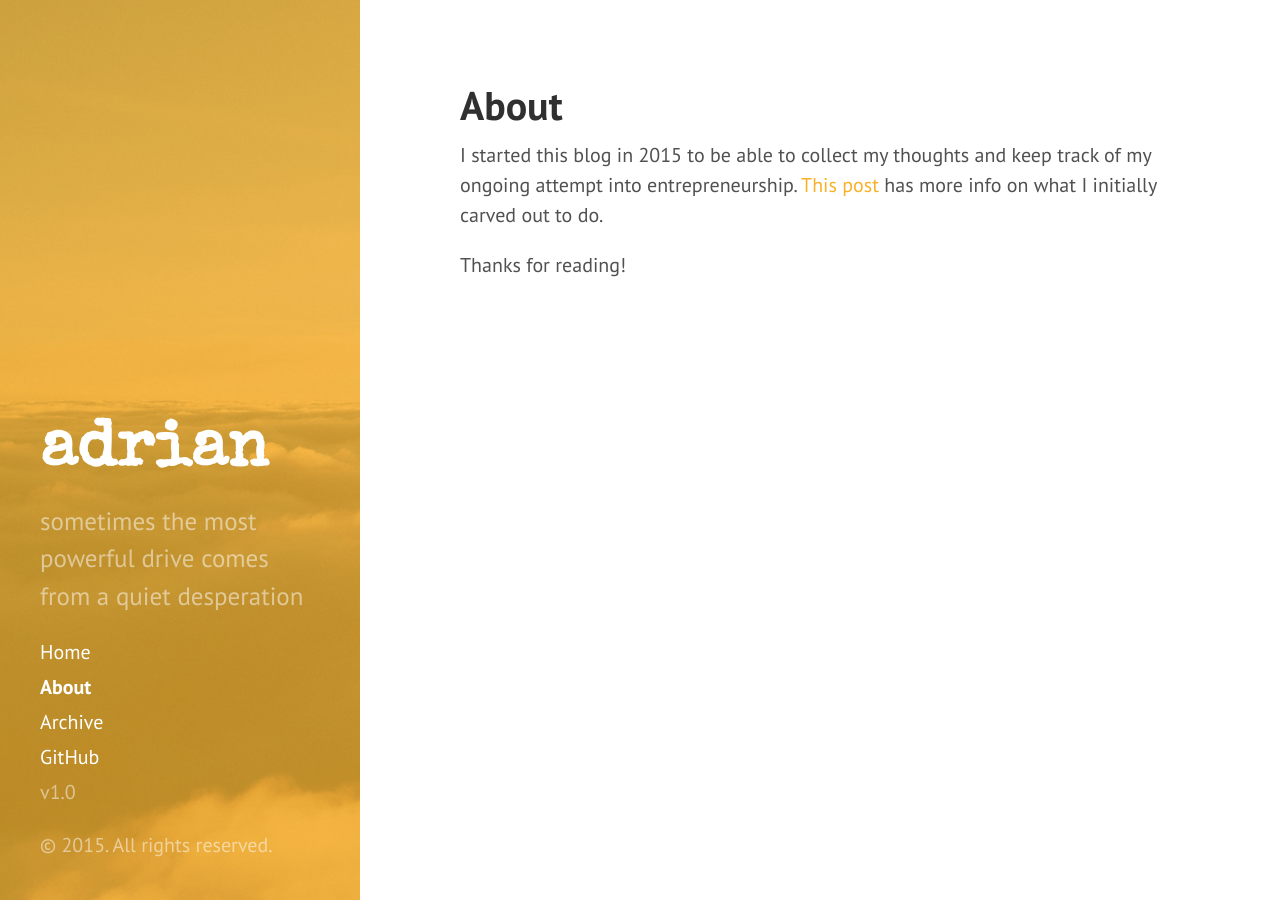
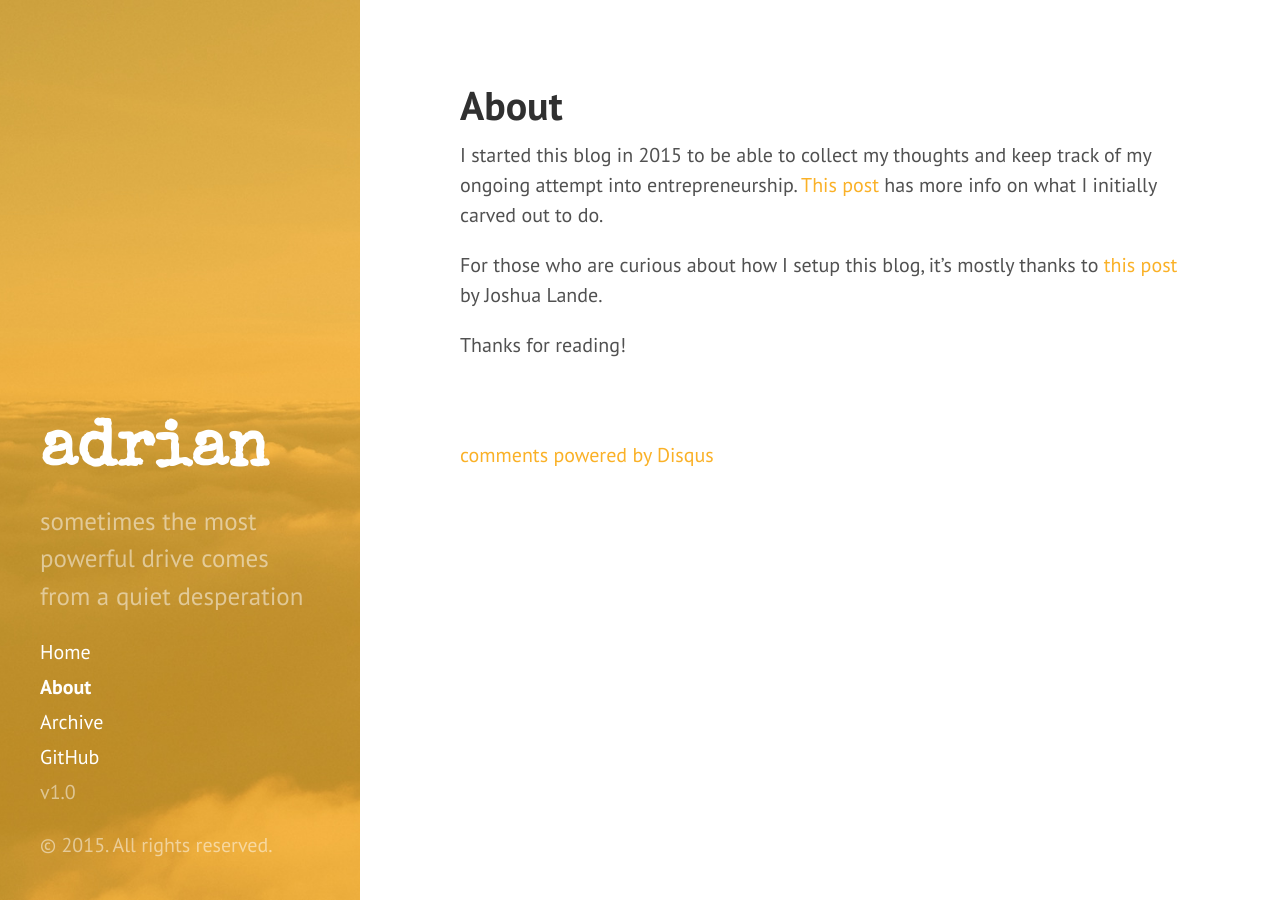
Before and after one commit to adrianmc/adrianmc.github.io, a Jekyll site: the page built from about.md, in a window 1280 px wide. Built offline with Jekyll 4.4.1, drawn with Linux system fonts in a browser that asks for light colours; Markdown is read by kramdown in place of the engine named in the settings; comment, search, counter and statistics services are not loaded.

Commit message:
edited about page

```diff
--- a/about.md
+++ b/about.md
@@ -1,8 +1,11 @@
 ---
 layout: page
 title: About
+comments: True
 ---
 
 I started this blog in 2015 to be able to collect my thoughts and keep track of my ongoing attempt into entrepreneurship. [This post](/2015/01/14/the-beginning/) has more info on what I initially carved out to do.
 
+For those who are curious about how I setup this blog, it's mostly thanks to [this post](http://joshualande.com/jekyll-github-pages-poole/) by Joshua Lande.
+
 Thanks for reading!
```
Also changed, not shown: 15 other files.
